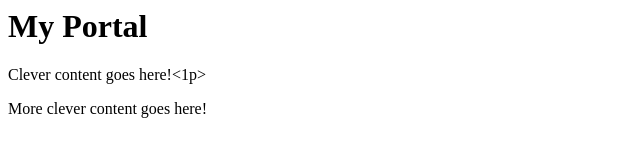
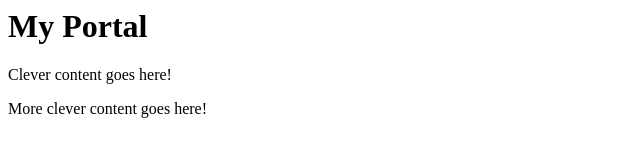
Before and after one commit to SashaLutenco/portal, a plain HTML site: page index.html in a window 1280 px wide. Shown: the full height of the page, 0-640 px from the left. Drawn offline with Linux system fonts and the light colour scheme.

Commit message:
Update index.html

```diff
--- a/index.html
+++ b/index.html
@@ -5,7 +5,7 @@
 
   <body>
       <h1> My Portal</h1>
-      <p>Clever content goes here!<1p>
+      <p>Clever content goes here!</p>
       <p>More clever content goes here!</p>
   </body>
 </html>
```
